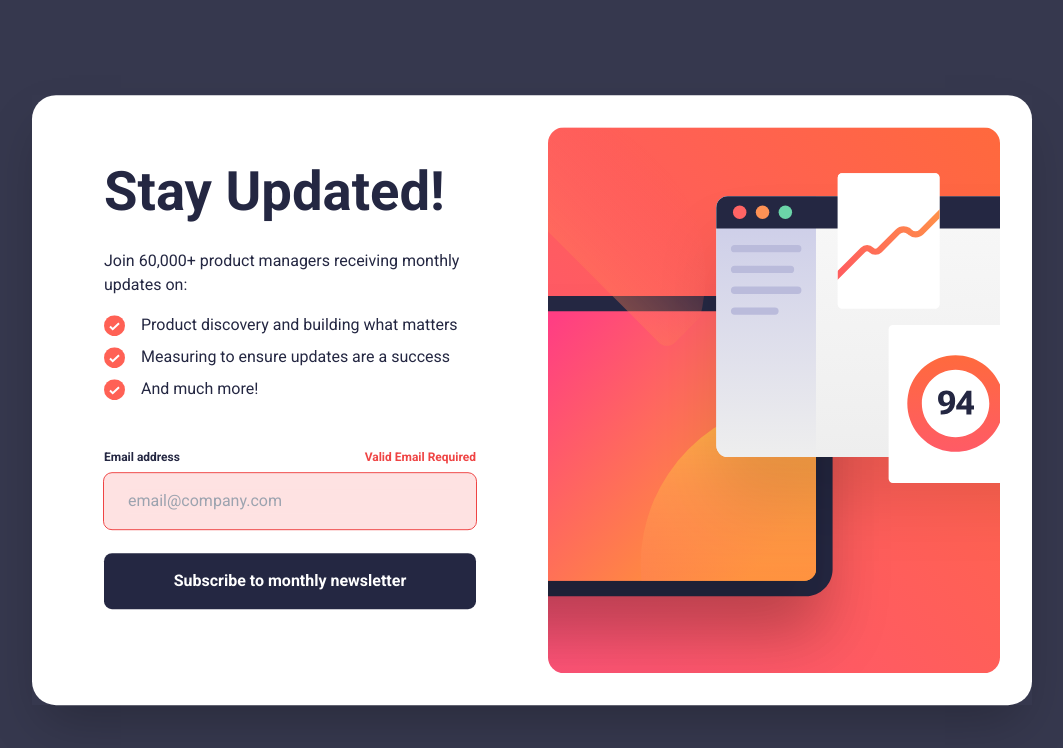
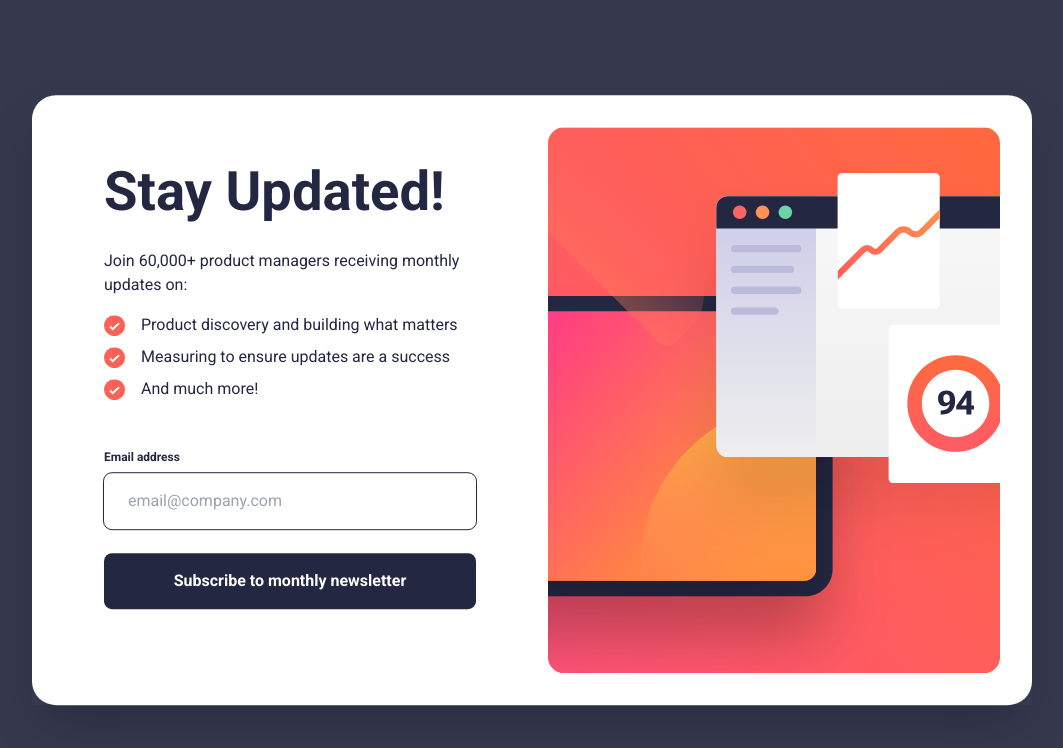
Before and after one commit to GavinITP/news-letter-signup-form, a Next.js app: page / in a window 1280 px wide. Shown: the top 748 px of the page, without its empty margins (108-1171 px from the left). Built offline with nearby package versions, Linux system fonts and the light colour scheme.

Commit message:
create email validation

```diff
--- a/components/Form.tsx
+++ b/components/Form.tsx
@@ -1,24 +1,66 @@
+"use client";
+
+import { z } from "zod";
+import { useForm } from "react-hook-form";
+import { zodResolver } from "@hookform/resolvers/zod";
+
+const schema = z.object({
+  email: z
+    .string()
+    .email({ message: "Valid email required" })
+    .trim()
+    .min(3)
+    .max(30),
+});
+
+type Email = z.infer<typeof schema>;
+
 const Form = () => {
+  const {
+    register,
+    handleSubmit,
+    formState: { errors },
+  } = useForm<Email>({
+    resolver: zodResolver(schema),
+  });
+
+  const submitCorrectedData = (data: Email) => {
+    console.log("correct", data);
+  };
+
   return (
-    <form className="my-12">
+    <form className="my-12" onSubmit={handleSubmit(submitCorrectedData)}>
       <div className="flex justify-between">
         <label htmlFor="email" className="block mb-2 text-xs font-bold">
           Email address
         </label>
-        <p className="block mb-2 text-xs font-bold text-red-500">
-          Valid Email Required
-        </p>
+
+        {errors.email && (
+          <p className="text-xs font-bold text-red-500">
+            {errors.email.message}
+          </p>
+        )}
       </div>
-      <div className="mb-2 px-6 py-4 rounded-lg outline outline-1 outline-red-500 bg-red-100">
+
+      <div
+        className={`mb-2 px-6 py-4 rounded-lg outline outline-1 ${
+          errors.email && "outline-red-500 bg-red-100"
+        }`}
+      >
         <input
-          type="email"
           id="email"
-          className="block w-full focus:outline-none text-red-500 bg-red-100"
+          className={`block w-full focus:outline-none ${
+            errors.email && "text-red-500 bg-red-100"
+          }`}
           placeholder="email@company.com"
-          required
+          {...register("email")}
         />
       </div>
-      <button className="bg-slate text-white text-center font-bold w-full px-6 py-4 rounded-lg my-4 hover:bg-violet-950">
+
+      <button
+        type="submit"
+        className="bg-slate text-white text-center font-bold w-full px-6 py-4 rounded-lg my-4 hover:bg-violet-950"
+      >
         Subscribe to monthly newsletter
       </button>
     </form>
--- a/package.json
+++ b/package.json
@@ -9,6 +9,7 @@
     "lint": "next lint"
   },
   "dependencies": {
+    "@hookform/resolvers": "^3.1.0",
     "@next/font": "^13.4.4",
     "@types/node": "20.2.5",
     "@types/react": "18.2.7",
@@ -18,6 +19,7 @@
     "postcss": "8.4.24",
     "react": "18.2.0",
     "react-dom": "18.2.0",
+    "react-hook-form": "^7.44.2",
     "tailwindcss": "3.3.2",
     "typescript": "5.0.4",
     "zod": "^3.21.4"
```
Also changed, not shown: 1 other file (tests, documents, lock files or other folders).
